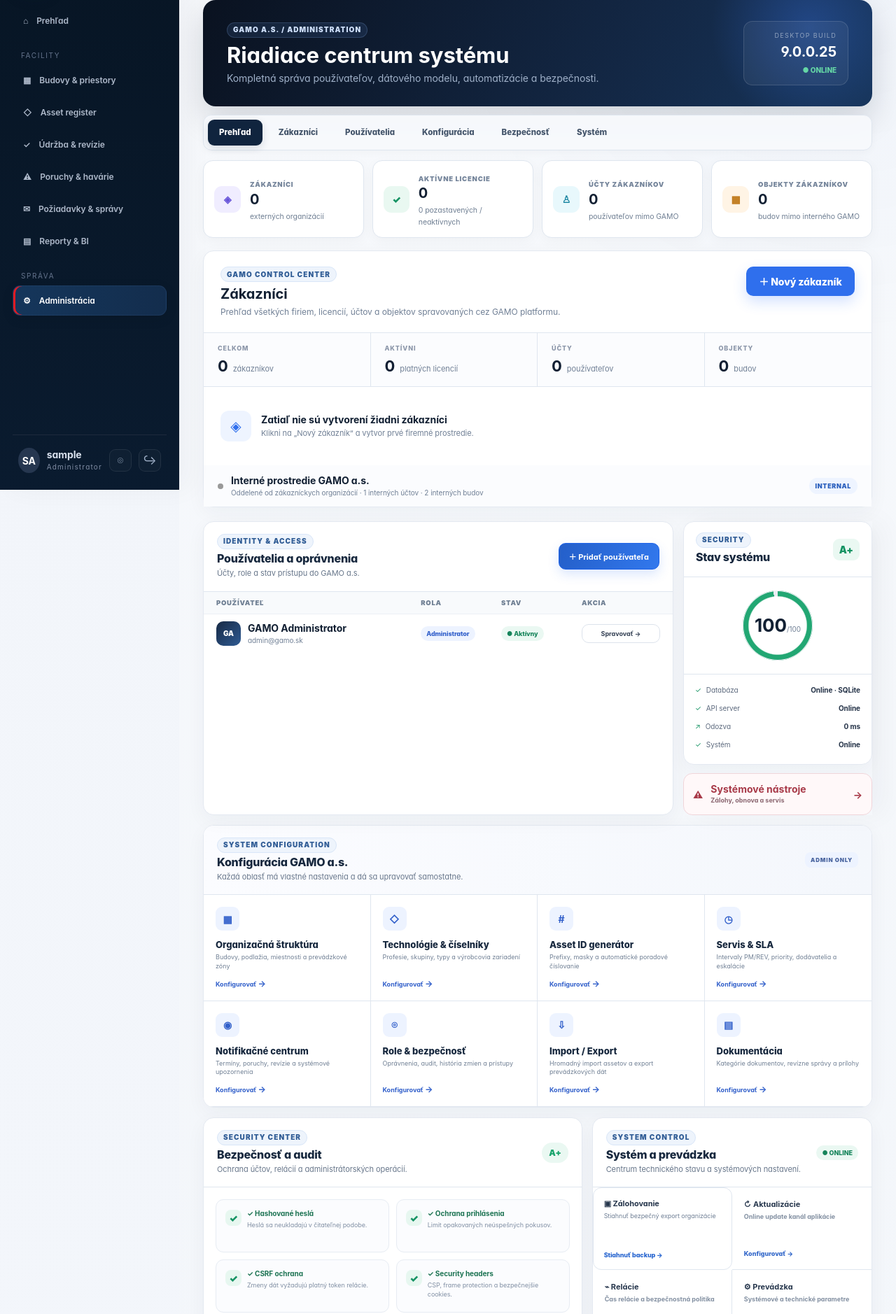
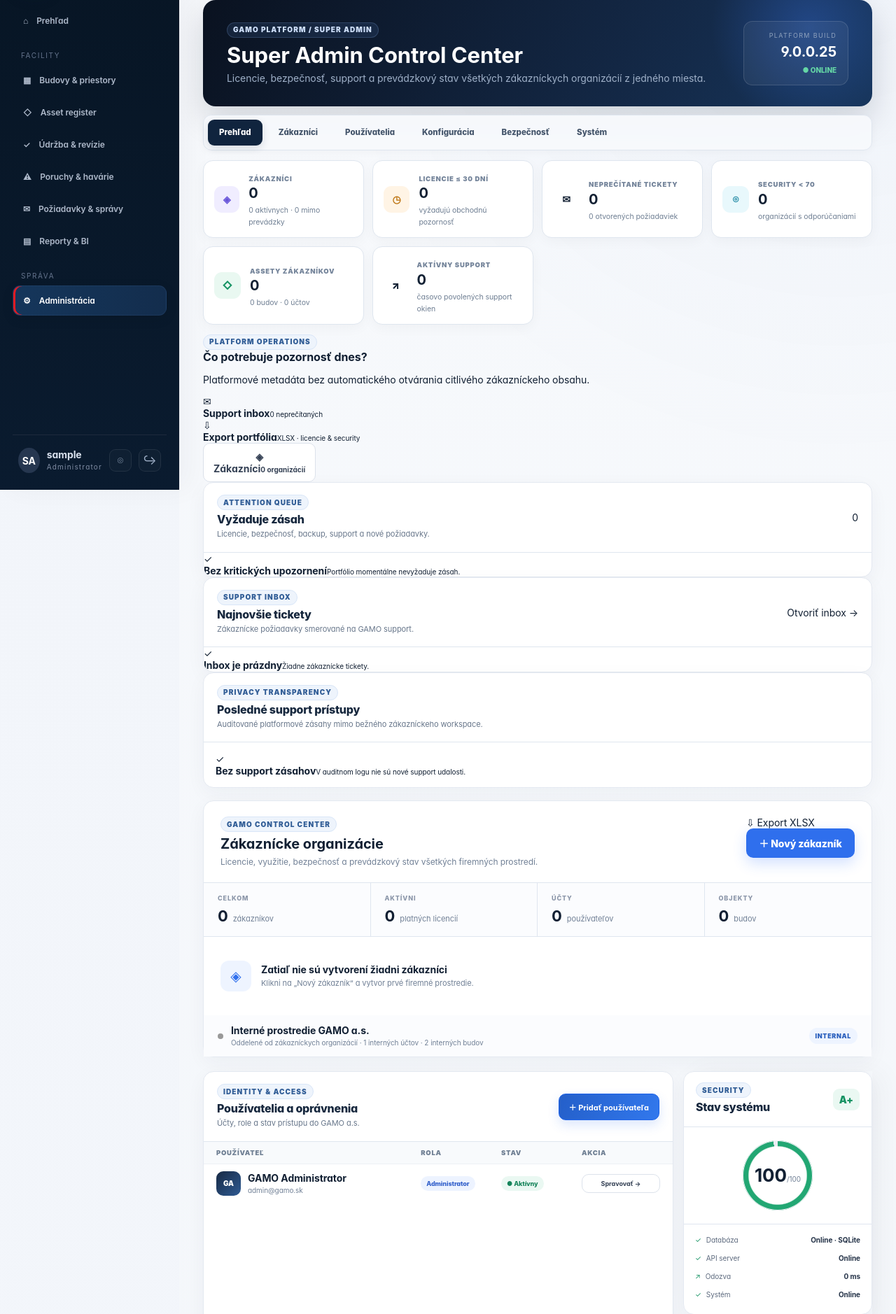
Before and after one commit to zajkir/GAMO-FM, a Flask app: page /admin in a window 1280 px wide. Shown: the part 100-1978 px from the top of the page at 70% size. Run offline with Flask 3, Linux system fonts and the light colour scheme; the visitor is signed in with stand-in values (Sample User, id 1); data comes from the database, SQL or seed files in the repository; data that the repository does not hold is empty; some libraries are stand-ins or nearby versions.

Commit message:
Redesign GAMO Super Admin control center

```diff
--- a/templates/index.html
+++ b/templates/index.html
@@ -428,14 +428,16 @@
 {% else %}
 <section class="customer-detail-card customer-data-locked"><span>◈</span><div><h3>Detailné zákaznícke dáta nie sú sprístupnené</h3><p>Administrátor zákazníka môže dočasný prístup udeliť v časti <b>Súkromie & dáta</b>. Bez súhlasu nie sú v Customer 360 zobrazené mená používateľov, budovy, incidenty, servisná história ani interný audit.</p></div></section>
 {% endif %}
-{% else %}<div class="admin-v2-top"><div><span class="admin-kicker">{{brand_name}} / ADMINISTRATION</span><h2>Riadiace centrum systému</h2><p>Kompletná správa používateľov, dátového modelu, automatizácie a bezpečnosti.</p></div><div class="admin-version"><small>DESKTOP BUILD</small><b>{{app_version}}</b><span>● ONLINE</span></div></div>
+{% else %}<div class="admin-v2-top"><div><span class="admin-kicker">{% if is_gamo_admin %}GAMO PLATFORM / SUPER ADMIN{% else %}{{brand_name}} / ADMINISTRATION{% endif %}</span><h2>{% if is_gamo_admin %}Super Admin Control Center{% else %}Riadiace centrum systému{% endif %}</h2><p>{% if is_gamo_admin %}Licencie, bezpečnosť, support a prevádzkový stav všetkých zákazníckych organizácií z jedného miesta.{% else %}Kompletná správa používateľov, dátového modelu, automatizácie a bezpečnosti.{% endif %}</p></div><div class="admin-version"><small>PLATFORM BUILD</small><b>{{app_version}}</b><span>● ONLINE</span></div></div>
 <div class="admin-v2-nav"><button class="active">Prehľad</button>{% if is_gamo_admin %}<button onclick="document.querySelector('#customersAdmin').scrollIntoView({behavior:'smooth'})">Zákazníci</button>{% endif %}<button onclick="document.querySelector('#usersAdmin').scrollIntoView({behavior:'smooth'})">Používatelia</button><button onclick="document.querySelector('#systemAdmin').scrollIntoView({behavior:'smooth'})">Konfigurácia</button><button onclick="document.querySelector('#securityAdmin').scrollIntoView({behavior:'smooth'})">Bezpečnosť</button><button onclick="document.querySelector('#systemTools').scrollIntoView({behavior:'smooth'})">Systém</button></div>
 <div class="admin-v2-metrics">
 {% if is_gamo_admin %}
-<div class="adm-metric"><span class="adm-icon violet">◈</span><div><small>ZÁKAZNÍCI</small><b>{{customer_stats.total}}</b><em>externých organizácií</em></div></div>
-<div class="adm-metric"><span class="adm-icon green">✓</span><div><small>AKTÍVNE LICENCIE</small><b>{{customer_stats.active}}</b><em>{{customer_stats.paused}} pozastavených / neaktívnych</em></div></div>
-<div class="adm-metric"><span class="adm-icon cyan">♙</span><div><small>ÚČTY ZÁKAZNÍKOV</small><b>{{customer_stats.users}}</b><em>používateľov mimo GAMO</em></div></div>
-<div class="adm-metric"><span class="adm-icon orange">▦</span><div><small>OBJEKTY ZÁKAZNÍKOV</small><b>{{customer_stats.buildings}}</b><em>budov mimo interného GAMO</em></div></div>
+<div class="adm-metric"><span class="adm-icon violet">◈</span><div><small>ZÁKAZNÍCI</small><b>{{customer_stats.total}}</b><em>{{customer_stats.active}} aktívnych · {{customer_stats.paused}} mimo prevádzky</em></div></div>
+<div class="adm-metric"><span class="adm-icon orange">◷</span><div><small>LICENCIE ≤ 30 DNÍ</small><b>{{customer_stats.expiring}}</b><em>vyžadujú obchodnú pozornosť</em></div></div>
+<div class="adm-metric"><span class="adm-icon red">✉</span><div><small>NEPREČÍTANÉ TICKETY</small><b>{{customer_stats.unread_tickets}}</b><em>{{customer_stats.open_tickets}} otvorených požiadaviek</em></div></div>
+<div class="adm-metric"><span class="adm-icon cyan">⌾</span><div><small>SECURITY &lt; 70</small><b>{{customer_stats.security_attention}}</b><em>organizácií s odporúčaniami</em></div></div>
+<div class="adm-metric"><span class="adm-icon green">◇</span><div><small>ASSETY ZÁKAZNÍKOV</small><b>{{customer_stats.assets}}</b><em>{{customer_stats.buildings}} budov · {{customer_stats.users}} účtov</em></div></div>
+<div class="adm-metric"><span class="adm-icon blue">↗</span><div><small>AKTÍVNY SUPPORT</small><b>{{customer_stats.support_open}}</b><em>časovo povolených support okien</em></div></div>
 {% else %}
 <div class="adm-metric"><span class="adm-icon violet">♙</span><div><small>POUŽÍVATELIA</small><b>{{users|length}}</b><em>{{users|selectattr('status','equalto','Aktívny')|list|length}} aktívnych účtov</em></div></div>
 <div class="adm-metric"><span class="adm-icon cyan">▦</span><div><small>SPRAVOVANÉ OBJEKTY</small><b>{{buildings|length}}</b><em>budovy v systéme</em></div></div>
@@ -444,10 +446,33 @@
 {% endif %}
 </div>
 {% if is_gamo_admin %}
+<section class="super-admin-command">
+ <div class="super-admin-command-copy"><span class="admin-kicker">PLATFORM OPERATIONS</span><h3>Čo potrebuje pozornosť dnes?</h3><p>Platformové metadáta bez automatického otvárania citlivého zákazníckeho obsahu.</p></div>
+ <div class="super-admin-command-actions">
+  <a href="/tickets" class="{{'attention' if customer_stats.unread_tickets else ''}}"><span>✉</span><div><b>Support inbox</b><small>{{customer_stats.unread_tickets}} neprečítaných</small></div></a>
+  <a href="/platform/customers/export.xlsx"><span>⇩</span><div><b>Export portfólia</b><small>XLSX · licencie & security</small></div></a>
+  <button onclick="document.querySelector('#customersAdmin').scrollIntoView({behavior:'smooth'})"><span>◈</span><div><b>Zákazníci</b><small>{{customer_stats.total}} organizácií</small></div></button>
+ </div>
+</section>
+<div class="super-admin-grid">
+ <section class="admin-v2-panel platform-attention">
+  <div class="adm-head"><div><span class="admin-kicker">ATTENTION QUEUE</span><h3>Vyžaduje zásah</h3><p>Licencie, bezpečnosť, backup, support a nové požiadavky.</p></div><span class="attention-total">{{platform_attention|length}}</span></div>
+  <div class="platform-attention-list">{% for a in platform_attention %}<a href="/platform/customer/{{a.organization_id}}"><span class="platform-attention-icon">!</span><div><b>{{a.name}}</b><small>{{a.code}} · {{a.issue}}</small></div><label>{{a.score}}/100</label></a>{% else %}<div class="platform-empty-good"><span>✓</span><div><b>Bez kritických upozornení</b><small>Portfólio momentálne nevyžaduje zásah.</small></div></div>{% endfor %}</div>
+ </section>
+ <section class="admin-v2-panel platform-support-inbox">
+  <div class="adm-head"><div><span class="admin-kicker">SUPPORT INBOX</span><h3>Najnovšie tickety</h3><p>Zákaznícke požiadavky smerované na GAMO support.</p></div><a class="adm-head-link" href="/tickets">Otvoriť inbox →</a></div>
+  <div class="platform-ticket-list">{% for t in recent_platform_tickets %}<a href="/ticket/{{t.id}}" class="{{'unread' if t.platform_unread else ''}}"><span class="ticket-priority-dot {{t.priority|lower}}"></span><div><b>{{t.ticket_no}} · {{t.subject}}</b><small>{{t.organization_code}} · {{t.status}} · {{t.updated}}</small></div>{% if t.platform_unread %}<label>{{t.platform_unread}}</label>{% endif %}</a>{% else %}<div class="platform-empty-good"><span>✓</span><div><b>Inbox je prázdny</b><small>Žiadne zákaznícke tickety.</small></div></div>{% endfor %}</div>
+ </section>
+</div>
+<section class="admin-v2-panel platform-access-strip">
+ <div class="adm-head"><div><span class="admin-kicker">PRIVACY TRANSPARENCY</span><h3>Posledné support prístupy</h3><p>Auditované platformové zásahy mimo bežného zákazníckeho workspace.</p></div></div>
+ <div class="platform-access-list">{% for e in recent_platform_access %}<div><span>{{e.organization_code}}</span><p><b>{{e.action}}</b><small>{{e.actor_name or 'Systém'}} · {{e.reason or 'bez poznámky'}}</small></p><time>{{e.created}}</time></div>{% else %}<div class="platform-empty-good compact"><span>✓</span><div><b>Bez support zásahov</b><small>V auditnom logu nie sú nové support udalosti.</small></div></div>{% endfor %}</div>
+</section>
+
 <section class="admin-v2-panel customer-center" id="customersAdmin">
  <div class="customer-center-head">
-  <div><span class="admin-kicker">GAMO CONTROL CENTER</span><h3>Zákazníci</h3><p>Prehľad všetkých firiem, licencií, účtov a objektov spravovaných cez GAMO platformu.</p></div>
-  <details class="customer-add">
+  <div><span class="admin-kicker">GAMO CONTROL CENTER</span><h3>Zákaznícke organizácie</h3><p>Licencie, využitie, bezpečnosť a prevádzkový stav všetkých firemných prostredí.</p></div>
+  <div class="customer-center-actions"><a href="/platform/customers/export.xlsx" class="customer-export-btn">⇩ Export XLSX</a><details class="customer-add">
    <summary>＋ Nový zákazník</summary>
    <div class="customer-add-popover">
     <div class="customer-add-title"><div><span class="admin-kicker">NEW CUSTOMER</span><h4>Vytvoriť firemné prostredie</h4></div><small>Organizácia + prvý administrátor</small></div>
@@ -466,7 +491,7 @@
      <div class="customer-add-actions"><span>Heslo musí mať aspoň 10 znakov.</span><button class="admin-primary">Vytvoriť zákazníka</button></div>
     </form>
    </div>
-  </details>
+  </details></div>
  </div>
  <div class="customer-summary-strip">
   <div><small>CELKOM</small><b>{{customer_stats.total}}</b><span>zákazníkov</span></div>
@@ -478,19 +503,20 @@
  <div class="customer-filterbar">
   <div class="customer-searchbox"><span>⌕</span><input id="customerSearch" placeholder="Hľadať firmu, kód alebo administrátora..." oninput="filterCustomers()"></div>
   <select id="customerPlanFilter" onchange="filterCustomers()"><option value="">Všetky plány</option><option>BASIC</option><option>BUSINESS</option><option>ENTERPRISE</option></select>
-  <select id="customerStatusFilter" onchange="filterCustomers()"><option value="">Všetky stavy</option><option value="active">Aktívne</option><option value="paused">Pozastavené / expirované</option></select>
+  <select id="customerStatusFilter" onchange="filterCustomers()"><option value="">Všetky stavy</option><option value="active">Aktívne</option><option value="paused">Pozastavené / expirované</option><option value="attention">Vyžaduje pozornosť</option></select>
  </div>
  <div class="customer-table">
-  <div class="customer-table-head"><span>FIRMA</span><span>ADMINISTRÁTOR</span><span>PLÁN</span><span>VYUŽITIE</span><span>LICENCIA</span><span>STAV</span><span></span></div>
+  <div class="customer-table-head"><span>FIRMA</span><span>ADMINISTRÁTOR</span><span>PLÁN</span><span>BEZPEČNOSŤ</span><span>PREVÁDZKA</span><span>LICENCIA</span><span>STAV</span><span></span></div>
   {% for o in organizations %}
   {% set expired = o.license_until and (o.license_until|string) < today.isoformat() %}
-  <div class="customer-row" data-search="{{(o.name ~ ' ' ~ o.code ~ ' ' ~ (o.admin_name or '') ~ ' ' ~ (o.admin_email or ''))|lower}}" data-plan="{{o.plan}}" data-license="{{o.license_status}}" data-orgstatus="{{o.status}}" data-expired="{{'1' if expired else '0'}}">
-   <a class="customer-company customer-company-link" href="/platform/customer/{{o.id}}"><div class="customer-logo" style="background:linear-gradient(145deg,{{o.brand_color or '#163a72'}},#17345d)">{{o.code[:2]|upper}}</div><div><b>{{o.name}}</b><small>{{o.code}} · otvoriť detail →</small></div></a>
+  <div class="customer-row" data-search="{{(o.name ~ ' ' ~ o.code ~ ' ' ~ (o.admin_name or '') ~ ' ' ~ (o.admin_email or ''))|lower}}" data-plan="{{o.plan}}" data-license="{{o.license_status}}" data-orgstatus="{{o.status}}" data-expired="{{'1' if expired else '0'}}" data-attention="{{'1' if o.attention_count else '0'}}">
+   <a class="customer-company customer-company-link" href="/platform/customer/{{o.id}}"><div class="customer-logo" style="background:linear-gradient(145deg,{{o.brand_color or '#163a72'}},#17345d)">{{o.code[:2]|upper}}</div><div><b>{{o.name}}</b><small>{{o.code}} · Customer 360 →</small></div></a>
    <div class="customer-admin"><b>{{o.admin_name or '—'}}</b><small>{{o.admin_email or 'Bez administrátora'}}</small></div>
    <div><span class="plan-pill plan-{{o.plan|lower}}">{{o.plan}}</span></div>
-   <div class="customer-usage"><b>{{o.users_count}}</b><small>účty</small><i></i><b>{{o.buildings_count}}</b><small>budovy</small></div>
-   <div class="customer-license"><b>{{o.license_until or 'Bez expirácie'}}</b><small>{% if expired %}Licencia vypršala{% elif o.license_until %}platnosť licencie{% else %}bez časového limitu{% endif %}</small></div>
-   <div><span class="customer-status {{'bad' if expired or o.license_status!='Aktívna' or o.status!='Aktívny' else 'ok'}}">● {% if expired %}Expirovaná{% elif o.status!='Aktívny' %}Neaktívna firma{% else %}{{o.license_status}}{% endif %}</span></div>
+   <div class="customer-security-cell"><span class="security-mini {{'good' if o.security_score>=80 else ('warn' if o.security_score>=60 else 'bad')}}">{{o.security_score}}</span><div><b>{{o.mfa_coverage}} % MFA</b><small>{{'Backup OK' if o.backup_ok else 'Backup neoverený'}}</small></div></div>
+   <div class="customer-usage"><b>{{o.users_count}}</b><small>účty</small><i></i><b>{{o.buildings_count}}</b><small>budovy</small><i></i><b>{{o.assets_count}}</b><small>assety</small></div>
+   <div class="customer-license"><b>{{o.license_until or 'Bez expirácie'}}</b><small>{% if o.license_expired %}Licencia vypršala{% elif o.license_expiring %}zostáva {{o.license_days}} dní{% elif o.license_until %}platnosť licencie{% else %}bez časového limitu{% endif %}</small></div>
+   <div class="customer-state-stack"><span class="customer-status {{'bad' if not o.commercial_active else 'ok'}}">● {{'Aktívna' if o.commercial_active else ('Expirovaná' if o.license_expired else o.license_status)}}</span>{% if o.unread_tickets_count %}<small class="customer-unread">✉ {{o.unread_tickets_count}} unread</small>{% endif %}{% if o.support_active %}<small class="customer-support-open">SUPPORT OPEN</small>{% endif %}</div>
    <div class="customer-actions">
     <details class="customer-manage">
      <summary>Spravovať</summary>
```
